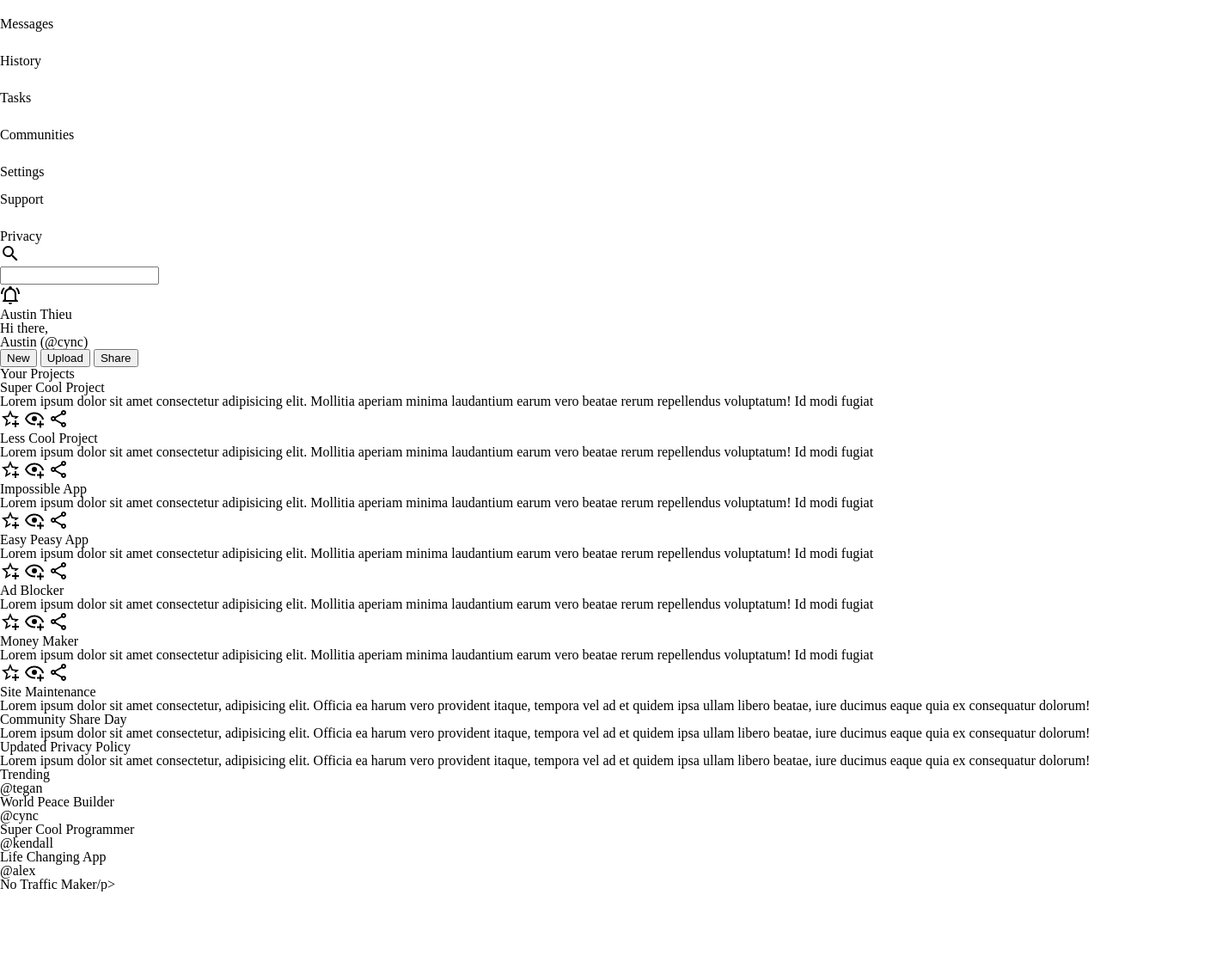
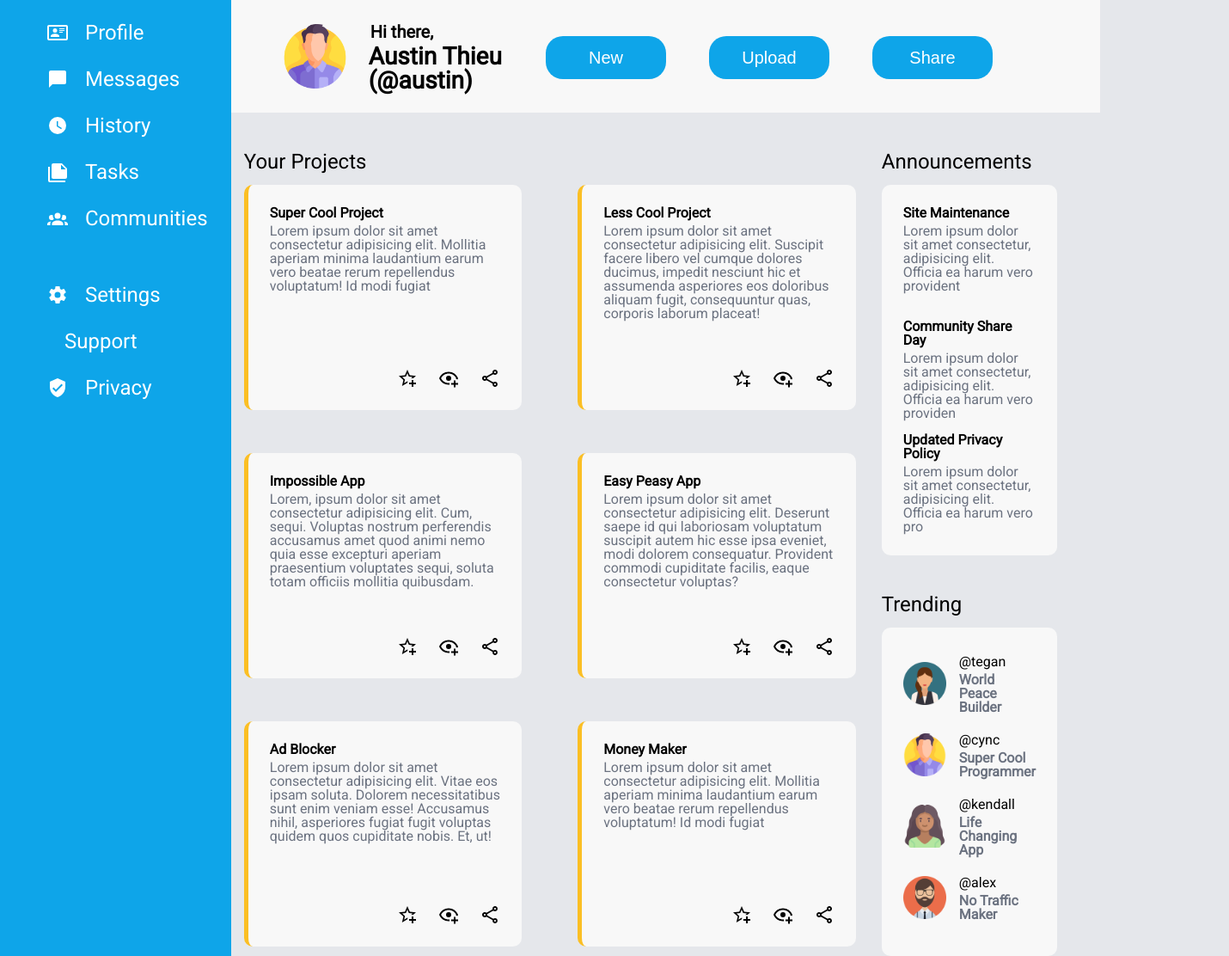
Before and after one commit to Cynchronized/AdminDashboard, a plain HTML site: page index.html in a window 1280 px wide. Shown: the part 125-1237 px from the top of the page at 86% size, 1430 px wide, since content can reach past the window. Before the commit the page ends 1162 px from the top, so only its background shows below. Drawn offline with Linux system fonts and the light colour scheme.

Commit message:
Finished main design

```diff
--- a/index.html
+++ b/index.html
@@ -9,36 +9,37 @@
 </head>
 <body>
     <div class="sidebar">
-        <div class="dashboard logo">
+        <div class="menuItem logo">
             <img src="icons/view-dashboard-custom.png" alt="">
             <h1>Dashboard</h1>
         </div>
         <div class="menuItem">
             <img src="icons/home-custom.png" alt="">
-            <h1>Home</h1>
+            <h1 class="link">Home</h1>
         </div>
         <div class="menuItem">
             <img src="icons/card-account-details-outline-custom.png" alt="">
-            <h1>Profile</h1>
+            <h1 class="link">Profile</h1>
         </div>
         <div class="menuItem">
             <img src="icons/message-custom.png" alt="">
-            <h1>Messages</h1>
+            <h1 class="link">Messages</h1>
         </div>
         <div class="menuItem">
             <img src="icons/clock-custom.png" alt="">
-            <h1>History</h1>
+            <h1 class="link">History</h1>
         </div>
         <div class="menuItem">
             <img src="icons/note-multiple-custom.png" alt="">
-            <h1>Tasks</h1>
+            <h1 class="link">Tasks</h1>
+        </div>
         <div class="menuItem">
             <img src="icons/account-group-custom.png" alt="">
-            <h1>Communities</h1>
+            <h1 class="link">Communities</h1>
         </div>
         <div class="menuItem">
             <img src="icons/cog-custom.png" alt="">
-            <h1>Settings</h1>
+            <h1 class="link">Settings</h1>
         </div>
         <div class="menuItem">
             <img src="icons/help-box-custom.png" alt="">
@@ -48,6 +49,7 @@
             <img src="icons/shield-check-custom.png" alt="">
             <h1>Privacy</h1>
         </div>
+        </div>
     </div>
 
 
@@ -55,7 +57,7 @@
     <div class="navbar">
         <div class="topNav">
             <div class="search">
-                <div class="menuItem">
+                <div class="searchBar">
                     <img src="icons/magnify-custom.png" alt="magnifying glass">
                 </div>
                 <input type="text" name="search">
@@ -64,16 +66,21 @@
                 <div class="menuIcon">
                     <img src="icons/bell-ring-outline-custom.png" alt="">
                 </div>
-                <div class="avatar"></div>
+                <div class="avatar">
+                    <img src="icons/man.png" alt="profile avatar">
+                </div>
                 <p class="name">Austin Thieu</p>
             </div>
         </div>
+
         <div class="botNav">
             <div class="profile">
-                <div class="avatar"></div>
+                <div class="avatar">
+                    <img src="icons/man.png" alt="profile avatar">
+                </div>
                 <div class="profile-name">
                     <p class="greeting">Hi there,</p>
-                    <p class="name">Austin <span class="username">(@cync)</span></p>
+                    <p class="name">Austin Thieu <span class="username">(@austin)</span></p>
                 </div>
             </div>
             <div class="buttons">
@@ -86,7 +93,7 @@
 
     <main class="content">
         <div class="projects">
-            <h3>Your Projects</h3>
+            <h2 class="your-project-title">Your Projects</h2>
             <div class="cards">
                 <div class="card">
                     <h5 class="card-title">Super Cool Project</h5>
@@ -103,8 +110,7 @@
                 <div class="card">
                     <h5 class="card-title">Less Cool Project</h5>
                     <p class="card-text">
-                        Lorem ipsum dolor sit amet consectetur adipisicing elit. Mollitia aperiam minima
-                        laudantium earum vero beatae rerum repellendus voluptatum! Id modi fugiat
+                        Lorem ipsum dolor sit amet consectetur adipisicing elit. Suscipit facere libero vel cumque dolores ducimus, impedit nesciunt hic et assumenda asperiores eos doloribus aliquam fugit, consequuntur quas, corporis laborum placeat!
                     </p>
                     <div class="icons">
                         <img src="icons/star-plus-outline-custom.png" alt="">
@@ -115,8 +121,7 @@
                 <div class="card">
                     <h5 class="card-title">Impossible App</h5>
                     <p class="card-text">
-                        Lorem ipsum dolor sit amet consectetur adipisicing elit. Mollitia aperiam minima
-                        laudantium earum vero beatae rerum repellendus voluptatum! Id modi fugiat
+                        Lorem, ipsum dolor sit amet consectetur adipisicing elit. Cum, sequi. Voluptas nostrum perferendis accusamus amet quod animi nemo quia esse excepturi aperiam praesentium voluptates sequi, soluta totam officiis mollitia quibusdam.
                     </p>
                     <div class="icons">
                         <img src="icons/star-plus-outline-custom.png" alt="">
@@ -127,8 +132,7 @@
                 <div class="card">
                     <h5 class="card-title">Easy Peasy App</h5>
                     <p class="card-text">
-                        Lorem ipsum dolor sit amet consectetur adipisicing elit. Mollitia aperiam minima
-                        laudantium earum vero beatae rerum repellendus voluptatum! Id modi fugiat
+                        Lorem ipsum dolor sit amet consectetur adipisicing elit. Deserunt saepe id qui laboriosam voluptatum suscipit autem hic esse ipsa eveniet, modi dolorem consequatur. Provident commodi cupiditate facilis, eaque consectetur voluptas?
                     </p>
                     <div class="icons">
                         <img src="icons/star-plus-outline-custom.png" alt="">
@@ -139,8 +143,7 @@
                 <div class="card">
                     <h5 class="card-title">Ad Blocker</h5>
                     <p class="card-text">
-                        Lorem ipsum dolor sit amet consectetur adipisicing elit. Mollitia aperiam minima
-                        laudantium earum vero beatae rerum repellendus voluptatum! Id modi fugiat
+                        Lorem ipsum dolor sit amet consectetur adipisicing elit. Vitae eos ipsam soluta. Dolorem necessitatibus sunt enim veniam esse! Accusamus nihil, asperiores fugiat fugit voluptas quidem quos cupiditate nobis. Et, ut!
                     </p>
                     <div class="icons">
                         <img src="icons/star-plus-outline-custom.png" alt="">
@@ -162,72 +165,78 @@
                 </div>
             </div>
         </div>
+    </main>
 
+    <div class="rightContent">
         <div class="announcements">
-            <ul class="card">
+            <h2 class="announcement-title">Announcements</h2>
+            <ul class="card" id="announcement-card">
                 <li class="announcement">
                     <h5 class="card-title">Site Maintenance</h5>
                     <p class="card-text">
                         Lorem ipsum dolor sit amet consectetur, adipisicing elit.
-                        Officia ea harum vero provident itaque, tempora vel ad et quidem
-                        ipsa ullam libero beatae,
-                        iure ducimus eaque quia ex consequatur dolorum!
+                        Officia ea harum vero provident
                     </p>
                 </li>
                 <li class="announcement">
                     <h5 class="card-title">Community Share Day</h5>
                     <p class="card-text">
                         Lorem ipsum dolor sit amet consectetur, adipisicing elit.
-                        Officia ea harum vero provident itaque, tempora vel ad et quidem
-                        ipsa ullam libero beatae,
-                        iure ducimus eaque quia ex consequatur dolorum!
+                        Officia ea harum vero providen
                     </p>
                 </li>
                 <li class="announcement">
                     <h5 class="card-title">Updated Privacy Policy</h5>
                     <p class="card-text">
                         Lorem ipsum dolor sit amet consectetur, adipisicing elit.
-                        Officia ea harum vero provident itaque, tempora vel ad et quidem
-                        ipsa ullam libero beatae,
-                        iure ducimus eaque quia ex consequatur dolorum!
+                        Officia ea harum vero pro
                     </p>
                 </li>
             </ul>
         </div>
 
         <div class="trending">
-            <h3>Trending</h3>
-            <ul class="card">
-                <li class="trend trend-1">
-                    <div class="avatar2"></div>
-                    <div class="account">
+            <h2 class="trending-title">Trending</h2>
+            <ul class="card" id="trending-card">
+                <li class="trend">
+                    <div class="trend-avatar">
+                        <img src="icons/user.png" alt="">
+                    </div>
+                    <div class="accounts">
                         <p class="username">@tegan</p>
                         <p class="name card-text">World Peace Builder</p>
                     </div>
                 </li>
-                <li class="trend trend-2">
-                    <div class="avatar"></div>
-                    <div class="account">
+                <li class="trend">
+                    <div class="trend-avatar">
+                        <img src="icons/man.png" alt="">
+                    </div>
+                    <div class="accounts">
                         <p class="username">@cync</p>
                         <p class="name card-text">Super Cool Programmer</p>
                     </div>
                 </li>
-                <li class="trend trend-3">
-                    <div class="avatar3"></div>
-                    <div class="account">
+                <li class="trend">
+                    <div class="trend-avatar">
+                        <img src="icons/woman.png" alt="">
+                    </div>
+                    <div class="accounts">
                         <p class="username">@kendall</p>
                         <p class="name card-text">Life Changing App</p>
                     </div>
                 </li>
-                <li class="trend trend-4">
-                    <div class="avatar4"></div>
-                    <div class="account">
+                <li class="trend">
+                    <div class="trend-avatar">
+                        <img src="icons/man (1).png" alt="">
+                    </div>
+                    <div class="accounts">
                         <p class="username">@alex</p>
-                        <p class="name card-text">No Traffic Maker/p>
+                        <p class="name card-text">No Traffic Maker</p>
                     </div>
                 </li>
             </ul>
         </div>
-    </main>
+    </div>
+
 </body>
 </html>
--- a/style.css
+++ b/style.css
@@ -0,0 +1,248 @@
+@import url('https://fonts.googleapis.com/css2?family=Roboto&display=swap');
+
+:root {
+    font-size: 16px;
+    font-family: 'Roboto', sans-serif;
+    --text-primary: black;
+    --text-secondary: white;
+    --text-third: #d1d5db;
+    --bg-primary: #e5e7eb;
+    --drawer-color: #0ea5e9;
+    --nav-bg-1: #f8f8f8;
+    --nav-color-1: #c9c9c9;
+    --accent-color: #fbbf24;
+    --content-gray: #6b7280;
+}
+
+body {
+    width: 100vw;
+    height: 100vh;
+    display: grid;
+    grid-template-rows: 1fr 4fr;
+    grid-template-columns: 0.5fr 1fr 1fr 0.6fr;
+    background-color: var(--bg-primary);
+}
+
+h1 {
+    margin-left: 20px;
+}
+
+/* sidebar */
+.sidebar {
+    grid-row: 1 / 3;
+    background-color: var(--drawer-color);
+    display: flex;
+    flex-direction: column;
+    align-items: flex-start;
+    color: var(--text-secondary);
+}
+
+
+.sidebar div:nth-child(8) {
+    padding-top: 50px;
+}
+
+.menuItem {
+    display: flex;
+    flex-direction: row;
+    align-items: center;
+    padding: 15px;
+    margin-left: 40px;
+    font-size: 1.5rem;
+}
+
+.link{
+    cursor: pointer;
+}
+
+.logo{
+    font-size: 2rem;
+    margin-top: 20px;
+}
+
+/* navbar */
+
+
+.navbar {
+    grid-column: 2 / 5;
+    background-color: var(--nav-bg-1);
+    display: grid;
+    grid-template-columns: 2fr 1fr;
+    grid-template-rows: 0.75fr 0.75fr;
+}
+
+.topNav {
+    display: flex;
+    flex-direction: row;
+    align-items: center;
+    grid-column: 1 / 3;
+    display: grid;
+    grid-template-columns: 1fr 1fr;
+}
+
+.search {
+    display: flex;
+    flex-direction: row;
+    align-items: center;
+    padding: 20px;
+    margin-left: 50px;
+}
+
+.account {
+    display: flex;
+    flex-direction: row;
+    align-items: center;
+    justify-content: flex-end;
+    font-weight: bold;
+    margin-right: 125px;
+}
+
+
+.botNav {
+    grid-row: 2 / 3;
+    grid-column: 1 / 3;
+    display: flex;
+    flex-direction: row;
+    display: grid;
+    grid-template-columns: 1fr 1fr;
+}
+
+.buttons {
+    display: flex;
+    align-items: center;
+    justify-content: flex-end;
+    margin-right: 125px;
+    gap: 50px;
+}
+
+.btn {
+    width: 140px;
+    height: 50px;
+    border-radius: 20px;
+    font-size: 1.25rem;
+    border: none;
+    background-color: var(--drawer-color);
+    color: var(--text-secondary);
+}
+
+button:hover {
+    cursor: pointer;
+}
+
+.profile {
+    display: flex;
+    align-items: center;
+    margin-left: 35px;
+}
+
+.greeting {
+    font-size: 1.25rem;
+    margin-left: 2px;
+    font-weight: 600;
+}
+
+.name {
+    margin-top: 5px;
+    font-size: 1.75rem;
+    font-weight: bolder;
+}
+
+
+.avatar img {
+    width: 75px;
+    padding: 25px;
+    cursor: pointer;
+}
+
+input {
+    width: 800px;
+    height: 35px;
+    margin-left: 15px;
+    background-color: var(--nav-color-1);
+    border: none;
+    border-radius: 10px;
+}
+
+/* main content */
+
+.content {
+    grid-column: 2 / 4;
+    grid-row: 2 / 3;
+}
+
+.cards {
+    display: grid;
+    gap: 50px;
+    grid-template-columns: repeat(auto-fit, minmax(300px, 1fr));
+    margin-right: 15px;
+}
+
+.card {
+    margin-left: 15px;
+    padding: 25px;
+    background-color: var(--nav-bg-1);
+    border-radius: 10px;
+    overflow: hidden;
+}
+
+.cards .card {
+    border-left: 5px solid var(--accent-color);
+    height: 212px;
+    display: flex;
+    flex-direction: column;
+}
+
+.icons {
+    display: flex;
+    margin-top: auto;
+    align-items: flex-end;
+    justify-content: flex-end;
+    gap: 1.5rem;
+}
+
+.card-text {
+    color: var(--content-gray);
+    margin-top: 5px;
+}
+
+.card-text {
+    font-size: 1rem;
+}
+
+ul {
+    margin-right: 50px;
+}
+
+h2 {
+    margin-left: 15px;
+    margin-top: 45px;
+    margin-bottom: 15px;
+    font-size: 1.5rem;
+}
+
+h5 {
+    font-weight: bold;
+}
+
+.announcements .card{
+    display: grid;
+    grid-template-rows: 1fr 1fr 1fr;
+    padding: 25px;
+    gap: 15px;
+}
+
+
+.trend {
+    display: flex;
+    flex-direction: row;
+    align-items: center;
+    gap: 15px;
+}
+
+.trend-avatar img {
+    height: 50px;
+    width: 50px;
+    margin-bottom: 15px;
+    margin-top: 15px;
+    cursor: pointer;
+}
```
